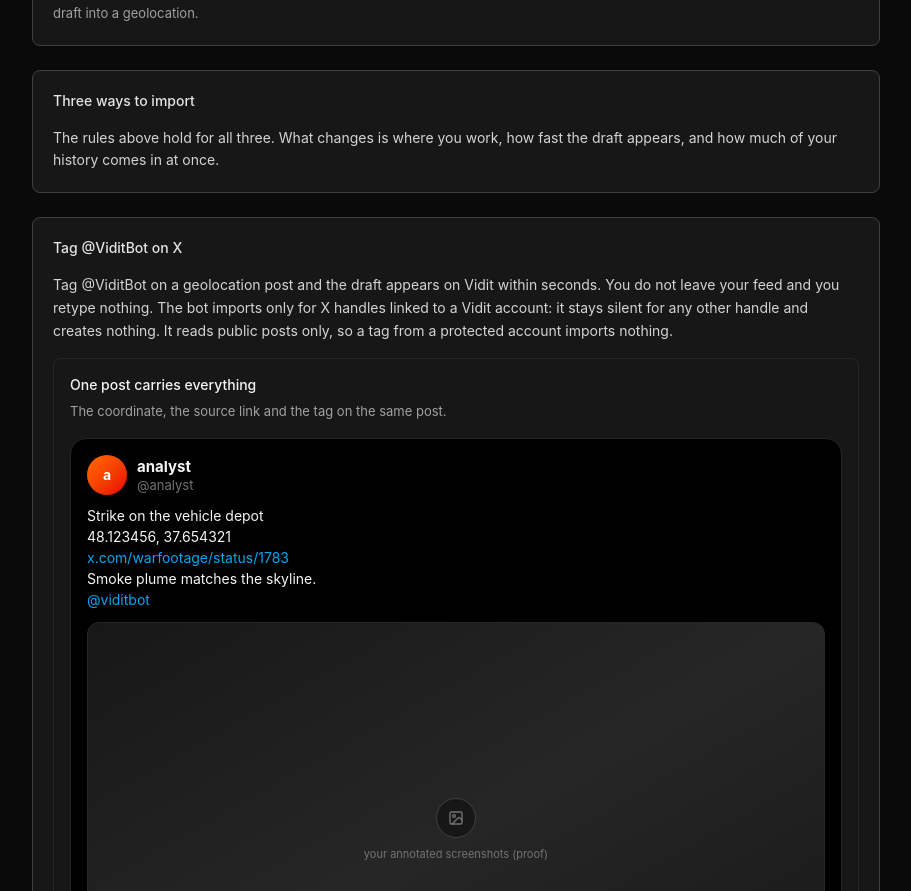
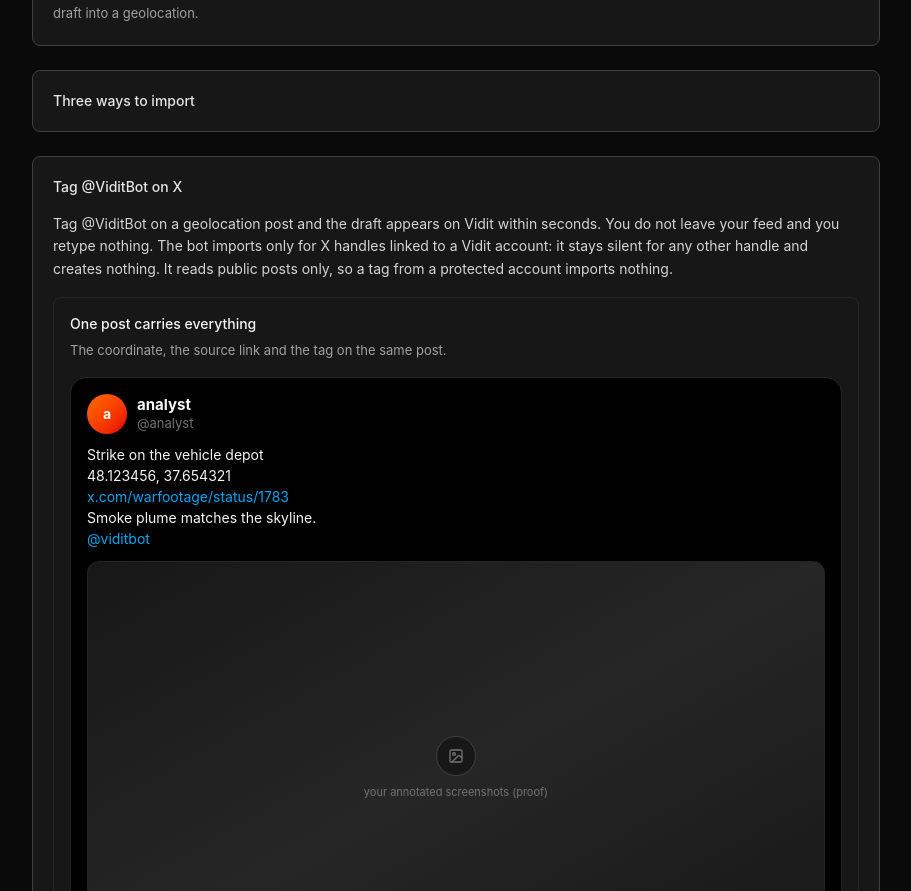
Before and after one commit to vidithq/vidit, a Next.js app in the folder frontend/: page /import in a window 1280 px wide. Shown: the part 980-1871 px from the top of the page, without its empty margins (212-1123 px from the left). Built offline with nearby package versions, Linux system fonts and the light colour scheme; no server answers.

Commit message:
docs(frontend): drop the redundant lead-in of the three entries
Co-Authored-By: Claude Fable 5 <noreply@anthropic.com>
Signed-off-by: vidit-admin <admin@vidit.app>

```diff
--- a/frontend/src/app/import/page.tsx
+++ b/frontend/src/app/import/page.tsx
@@ -198,11 +198,6 @@ export default function ImportGuidePage() {
 
       <Card as="section">
         <h2 className={SECTION}>Three ways to import</h2>
-        <p className={BODY}>
-          The rules above hold for all three. What changes is where you work,
-          how fast the draft appears, and how much of your history comes in at
-          once.
-        </p>
       </Card>
 
       <Card as="section">
```
